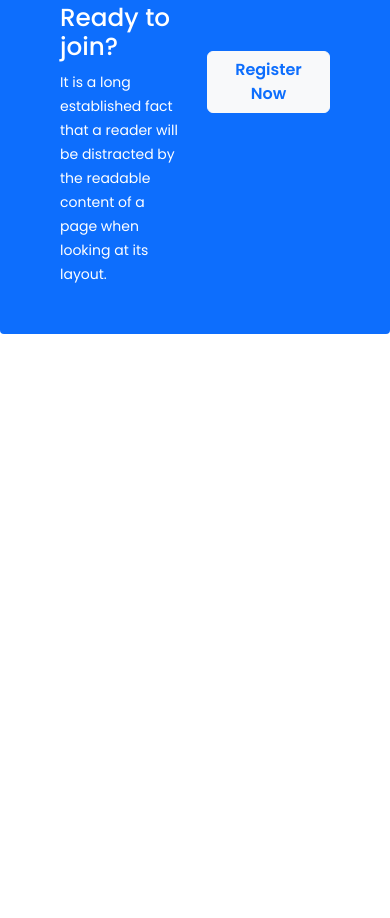
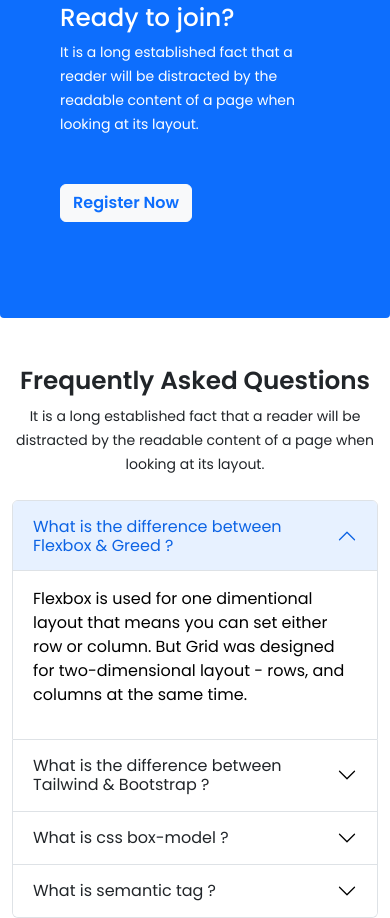
Before and after one commit to Mahmod-Hassan/assignment-3, a plain HTML site: page index.html in a window 390 px wide. Shown: the part 3967-4885 px from the top of the page. Before the commit the page ends 4301 px from the top, so only its background shows below. Drawn offline with nearby package versions, Linux system fonts and the light colour scheme.

Commit message:
frequently asked question part complete

```diff
--- a/index.html
+++ b/index.html
@@ -212,21 +212,113 @@
 
 
         <!-- join with us by register part start -->
-        <section class="row bg-primary text-white p-5 rounded-1">
-            <div class="col">
+        <section class="row bg-primary text-white p-5 my-5 rounded-1">
+            <div class="col-12 col-md-6">
                 <h2>Ready to join?</h2>
                 <small class="fw-light">It is a long established fact that a reader will be distracted by the readable
                     content of a page
                     when looking at its
                     layout.</small>
             </div>
-            <div class="col text-center mt-5">
-                <button class="btn btn-light text-primary fw-bold" data-bs-toggle="modal"
-                    data-bs-target="myModal">Register Now</button>
+            <div class="col-12 col-md-6 text-md-center my-5">
+                <button class="btn btn-light text-primary fw-bold">Register Now</button>
             </div>
 
         </section>
         <!-- join with us by register part end -->
+
+
+        <!-- frequently asked question part start -->
+        <section class="row">
+            <div class="text-center mb-4 col-12 col-md-6 mx-auto">
+                <h2 class="fw-bold">Frequently Asked Questions</h2>
+                <small>It is a long established fact that a reader will be distracted by the readable content of a page
+                    when
+                    looking at its
+                    layout.</small>
+            </div>
+
+            <div class="accordion" id="accordionExample">
+
+                <!-- accordian item-1 -->
+                <div class="accordion-item">
+                    <h2 class="accordion-header" id="headingOne">
+                        <button class="accordion-button" type="button" data-bs-toggle="collapse"
+                            data-bs-target="#collapseOne" aria-expanded="true" aria-controls="collapseOne">
+                            What is the difference between Flexbox & Greed ?
+                        </button>
+                    </h2>
+                    <div id="collapseOne" class="accordion-collapse collapse show" aria-labelledby="headingOne"
+                        data-bs-parent="#accordionExample">
+                        <div class="accordion-body">
+                            <p>Flexbox is used for one dimentional layout that means you can set either row or column.
+                                But
+                                Grid was designed for two-dimensional layout - rows, and columns at the same time.</p>
+                        </div>
+                    </div>
+                </div>
+                <!-- accordia item-2 -->
+                <div class="accordion-item">
+                    <h2 class="accordion-header" id="headingTwo">
+                        <button class="accordion-button collapsed" type="button" data-bs-toggle="collapse"
+                            data-bs-target="#collapseTwo" aria-expanded="false" aria-controls="collapseTwo">
+                            What is the difference between Tailwind & Bootstrap ?
+                        </button>
+                    </h2>
+                    <div id="collapseTwo" class="accordion-collapse collapse" aria-labelledby="headingTwo"
+                        data-bs-parent="#accordionExample">
+                        <div class="accordion-body">
+                            <p>Tailwind CSS is a utility-based framework based on CSS. It provides a catalog of CSS
+                                classes
+                                that makes the process of
+                                styling more convenient. Tailwind is not a UI Kit like Bootstrap, Foundation, or Bulma.
+                                It
+                                does not provide ready-made
+                                design blocks.</p>
+                        </div>
+                    </div>
+                </div>
+                <!-- accordian item-3 -->
+                <div class="accordion-item">
+                    <h2 class="accordion-header" id="headingThree">
+                        <button class="accordion-button collapsed" type="button" data-bs-toggle="collapse"
+                            data-bs-target="#collapseThree" aria-expanded="false" aria-controls="collapseThree">
+                            What is css box-model ?
+                        </button>
+                    </h2>
+                    <div id="collapseThree" class="accordion-collapse collapse" aria-labelledby="headingThree"
+                        data-bs-parent="#accordionExample">
+                        <div class="accordion-body">
+                            <p>The CSS box model is a rectangel box that wraps many HTML elements. It consists of:
+                                margins,
+                                borders, padding,
+                                and the actual content.</p>
+                        </div>
+                    </div>
+                </div>
+                <!-- accordian item-4 -->
+                <div class="accordion-item">
+                    <h2 class="accordion-header" id="headingThree">
+                        <button class="accordion-button collapsed" type="button" data-bs-toggle="collapse"
+                            data-bs-target="#collapseThree" aria-expanded="false" aria-controls="collapseThree">
+                            What is semantic tag ?
+                        </button>
+                    </h2>
+                    <div id="collapseThree" class="accordion-collapse collapse" aria-labelledby="headingThree"
+                        data-bs-parent="#accordionExample">
+                        <div class="accordion-body">
+                            <p>A semantic element clearly describes its content meaning to both the browser and the
+                                developer.Examples of semantic elements:
+                            <form> , <table> , and
+                                    <article> - Clearly defines its content.</p>
+                        </div>
+                    </div>
+                </div>
+            </div>
+        </section>
+
+        <!-- frequently asked question part end -->
+
     </main>
     <!-- main part end -->
 
```
